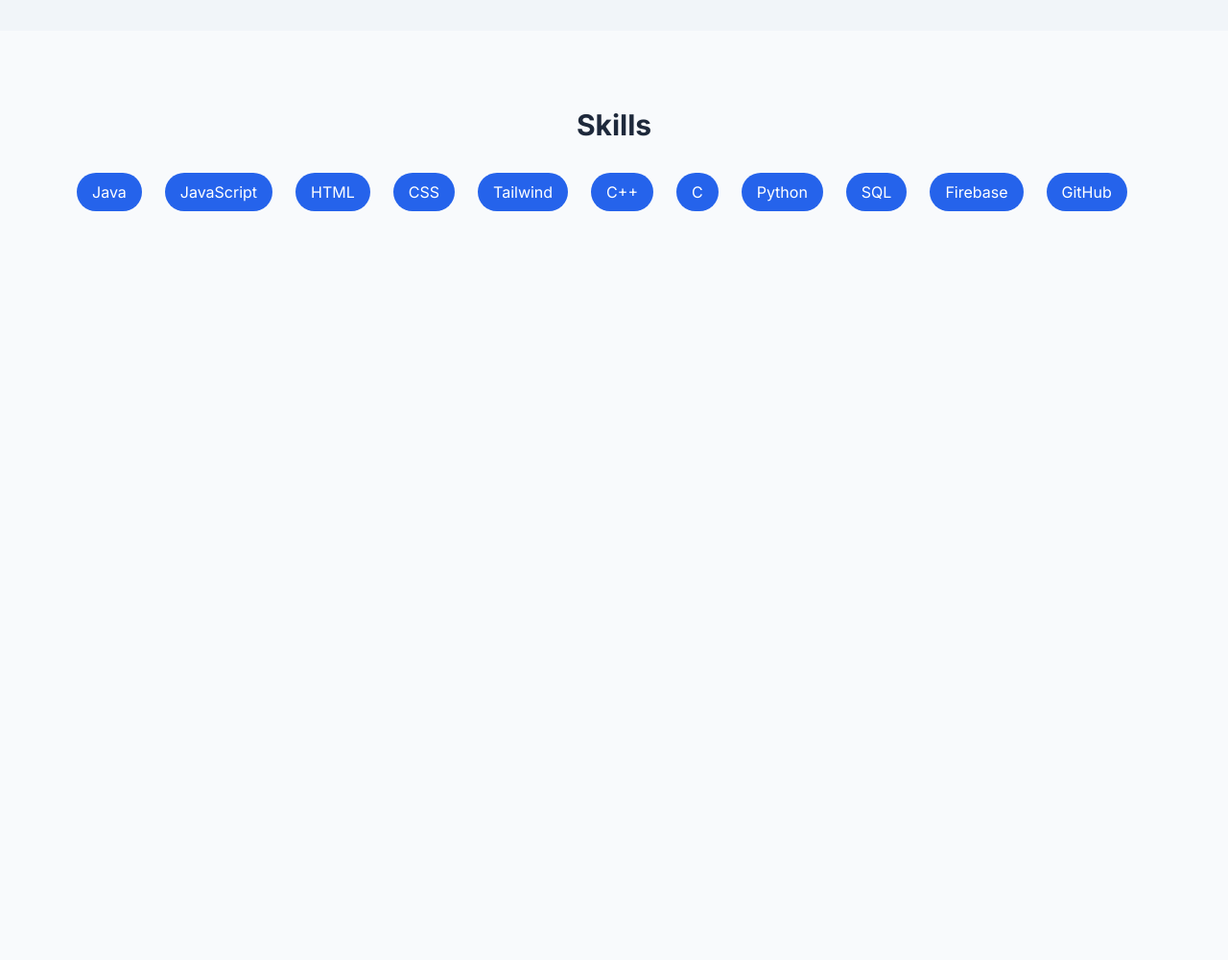
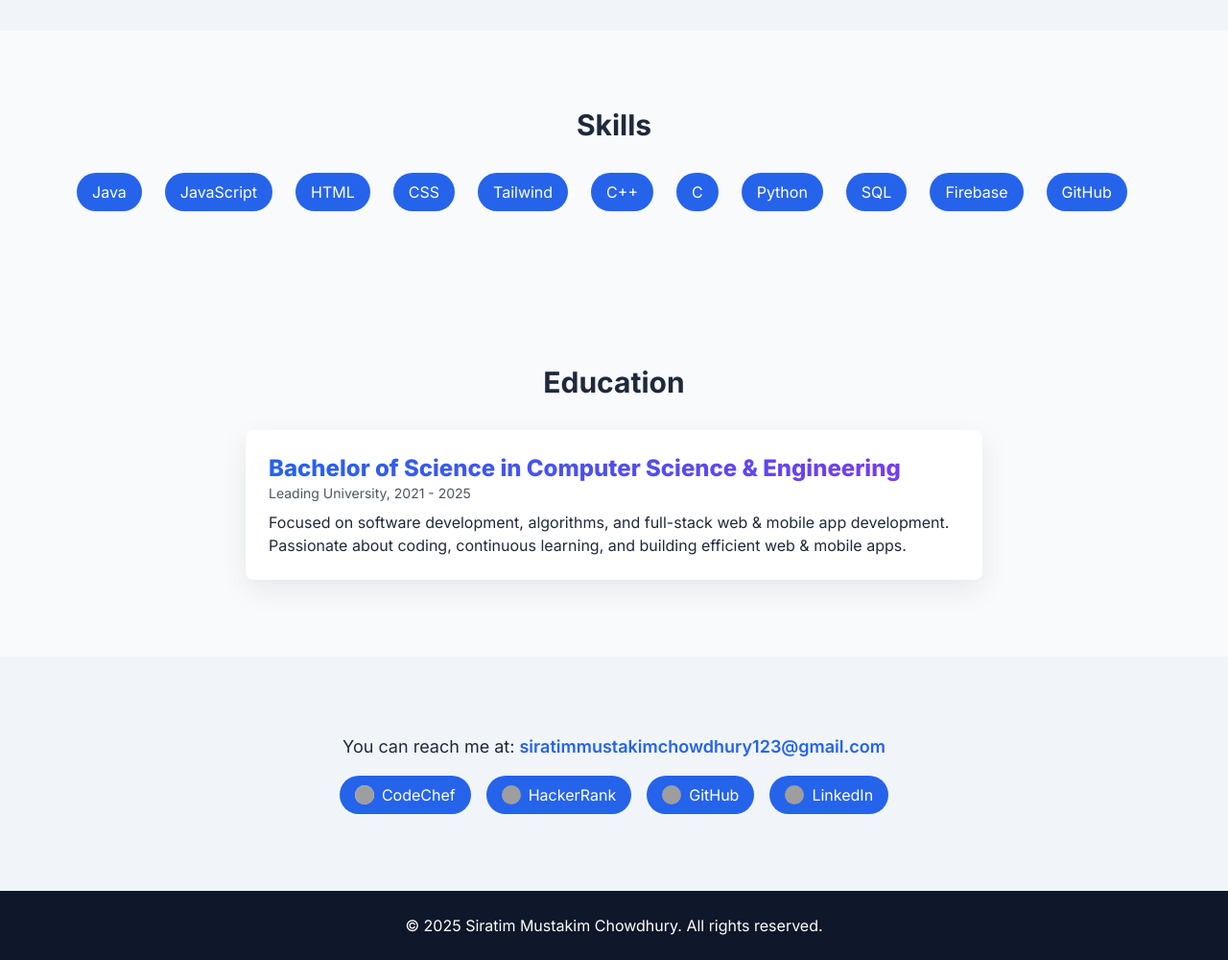
Before and after one commit to SiratimMChy/MyPortfolioWeb, a plain HTML site: page index.html in a window 1280 px wide. Shown: the part 2491-3491 px from the top of the page at 96% size. Before the commit the page ends 2791 px from the top, so only its background shows below. Drawn offline with nearby package versions, Linux system fonts and the light colour scheme; grey boxes are pictures that could not be loaded.

Commit message:
fourth commit

```diff
--- a/index.html
+++ b/index.html
@@ -164,6 +164,69 @@
         </div>
     </section>
 
+
+    <section id="education" class="max-w-6xl mx-auto px-4 py-20">
+        <h3 class="text-3xl text-center font-bold mb-8">Education</h3>
+        <div class="bg-white dark:bg-slate-700 rounded-lg shadow-soft p-6 max-w-3xl mx-auto">
+            <h4 class="text-2xl font-extrabold gtext">Bachelor of Science in Computer Science & Engineering</h4>
+            <p class="text-sm text-gray-600 dark:text-gray-300">Leading University, 2021 - 2025</p>
+            <p class="mt-2">Focused on software development, algorithms, and full-stack web & mobile app development.
+                Passionate about coding, continuous learning, and building efficient web & mobile apps.</p>
+        </div>
+    </section>
+
+    <!-- Contact -->
+    <section id="contact" class="bg-slate-100 dark:bg-slate-800 py-20">
+        <div class="max-w-4xl mx-auto px-4">
+            <p class="text-lg text-center">
+                You can reach me at:
+                <a href="mailto:your-email@example.com" class="text-brand font-semibold hover:underline">
+                    siratimmustakimchowdhury123@gmail.com
+                </a>
+            </p>
+        </div>
+
+        </div>
+        <div class="flex flex-wrap gap-4 mt-4 justify-center">
+            <a href="https://www.codechef.com/users/smc2001"
+                class="flex items-center gap-2 bg-blue-600 text-white px-4 py-2 rounded-full hover:bg-blue-700 transition">
+                <img src="https://img.icons8.com/?size=100&id=O4SEeX66BY8o&format=png&color=000000" alt="CodeChef"
+                    class=" bg-white w-5 h-5 rounded-full"> CodeChef
+            </a>
+
+            <!--<a href="https://codeforces.com/profile/yourusername"class="flex items-center gap-2 bg-blue-600 text-white px-4 py-2 rounded-full hover:bg-blue-700 transition">
+    <img src="https://cdn-1.webcatalog.io/catalog/codeforces/codeforces-icon-filled-256.webp?v=1714773964567"
+         alt="Codeforces" class="w-5 h-5 rounded-full bg-white"> Codeforces</a>-->
+
+
+            <a href="https://www.hackerrank.com/profile/smc2001"
+                class="flex items-center gap-2 bg-blue-600 text-white px-4 py-2 rounded-full hover:bg-blue-700 transition">
+                <img src="https://upload.wikimedia.org/wikipedia/commons/6/65/HackerRank_logo.png" alt="HackerRank"
+                    class="w-5 h-5 rounded-full"> HackerRank
+            </a>
+
+            <a href="https://github.com/SiratimMChy"
+                class="flex items-center gap-2 bg-blue-600 text-white px-4 py-2 rounded-full hover:bg-blue-700 transition">
+                <img src="https://github.githubassets.com/images/modules/logos_page/GitHub-Mark.png" alt="GitHub"
+                    class="w-5 h-5 rounded-full"> GitHub
+            </a>
+
+            <a href="https://www.linkedin.com/in/siratim-mustakim-chowdhury-942209378/"
+                class="flex items-center gap-2 bg-blue-600 text-white px-4 py-2 rounded-full hover:bg-blue-700 transition">
+                <img src="https://upload.wikimedia.org/wikipedia/commons/c/ca/LinkedIn_logo_initials.png" alt="LinkedIn"
+                    class="w-5 h-5 rounded-full"> LinkedIn
+            </a>
+        </div>
+
+    </section>
+
+    <!-- Footer -->
+    <footer class="bg-slate-900 text-white text-center py-6">
+        <p>&copy; 2025 Siratim Mustakim Chowdhury. All rights reserved.</p>
+
+    </footer>
+
+    <script src="Script.js"></script>
 </body>
 
 </html>
```
